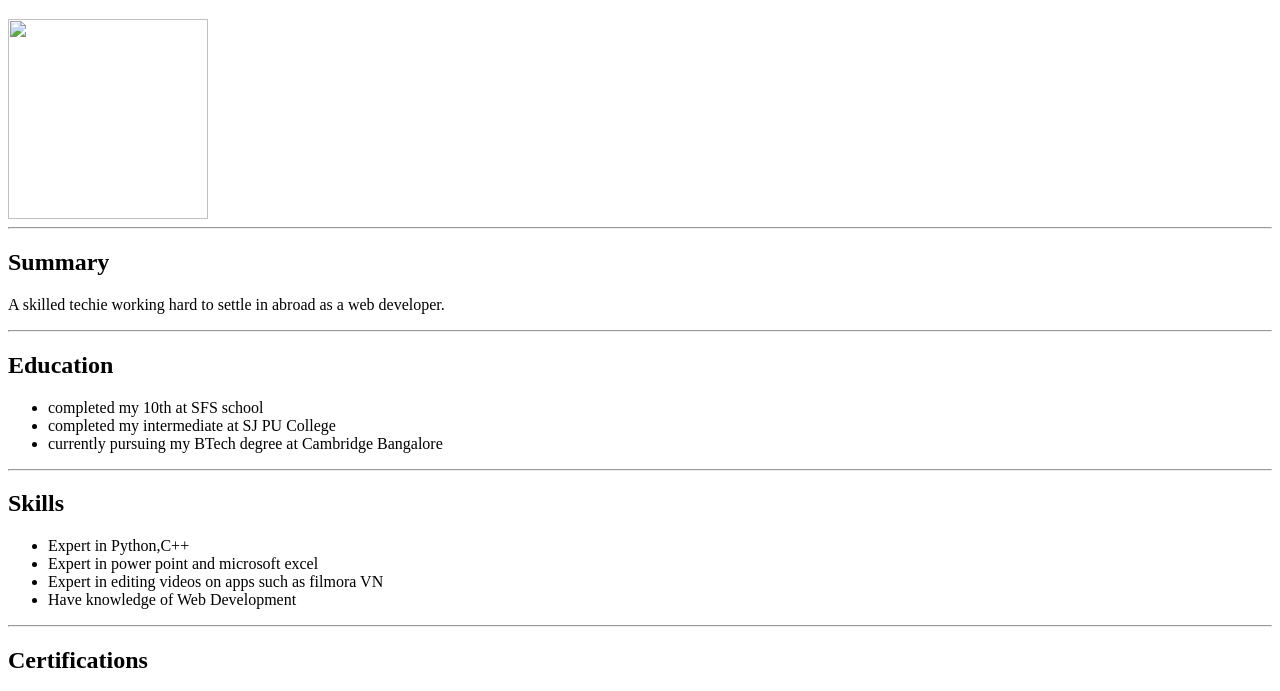
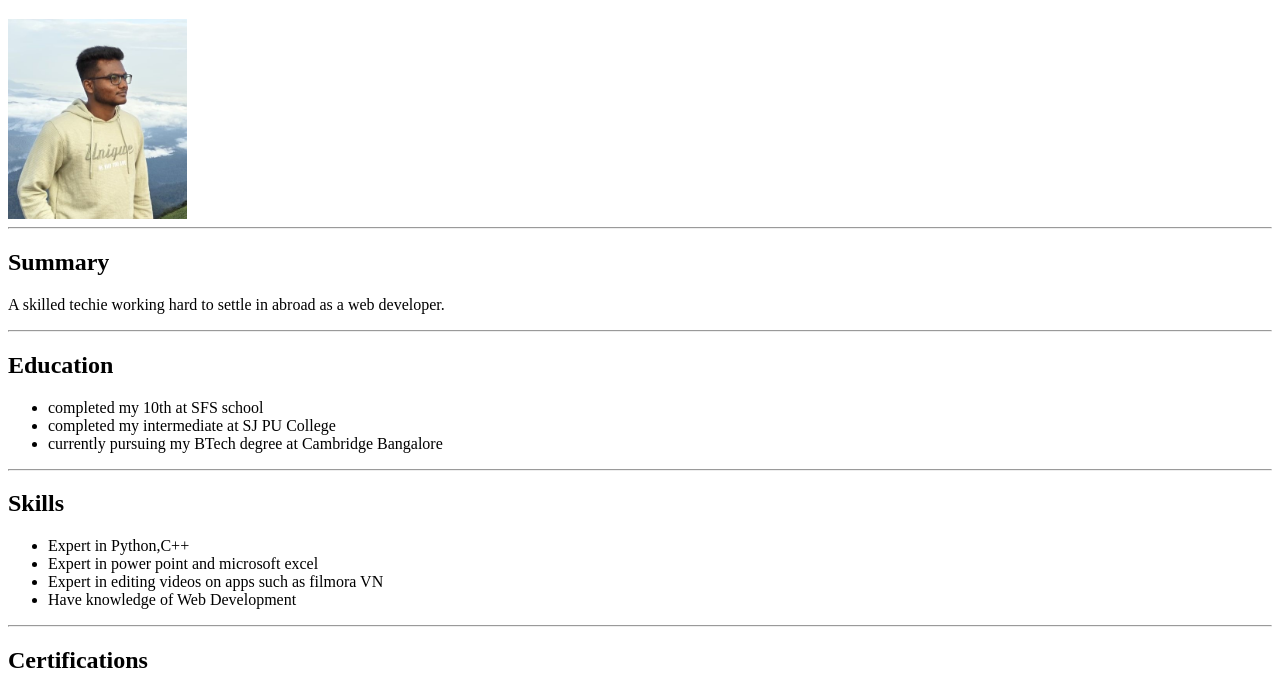
Before and after one commit to LikithKumar-lky/my-resumee, a plain HTML site: page index.html in a window 1280 px wide. Shown: the part 87-778 px from the top of the page. Drawn offline with Linux system fonts and the light colour scheme.

Commit message:
Update index.html

```diff
--- a/index.html
+++ b/index.html
@@ -7,7 +7,7 @@ index.html
     </head>
     <body>
         <h1>Likith Kumar Yadav</h1>
-        <img src="../web development/lky.jpg" height="200"/>
+        <img src="lky.jpg" height="200"/>
         <hr />
         <h2>Summary</h2>
         <p>A skilled techie working hard to settle in abroad as a web developer. </p>
```
